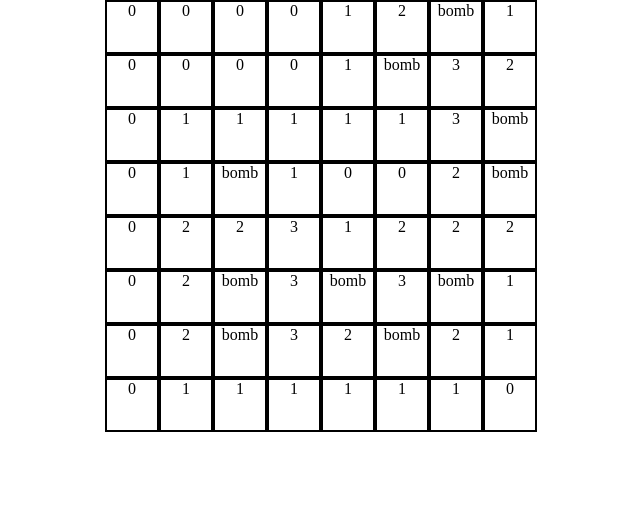
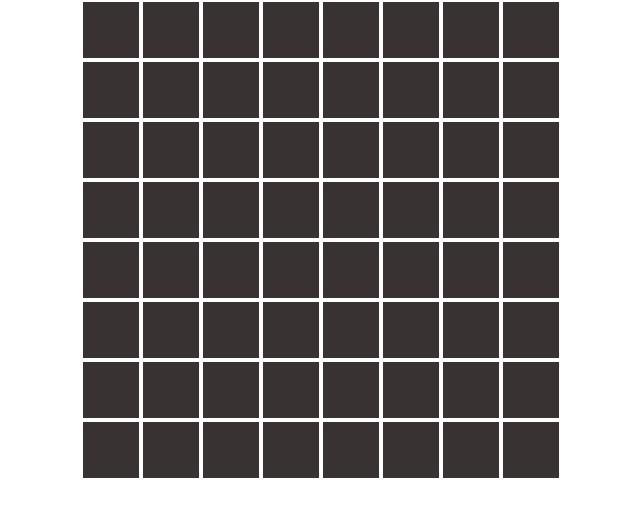
Before and after one commit to dylant135/minesweeper, a React (Create React App) app: page /game in a window 1280 px wide. Shown: the top 516 px of the page, without its empty margins (319-959 px from the left). Built offline with nearby package versions, Linux system fonts and the light colour scheme.

Commit message:
board updating correctly. Gonna and flag and click buttons because the laptop is giving me issues

```diff
--- a/src/App.css
+++ b/src/App.css
@@ -21,8 +21,11 @@
 }
 
 .cell {
-  border: 2px solid black;
+  border: 2px solid white;
+  color: white;
+  background-color: #393232;
   border-collapse: collapse;
   width: 50px;
   height: 50px;
+  padding: 3px;
 }
--- a/src/components/Board.tsx
+++ b/src/components/Board.tsx
@@ -5,7 +5,7 @@ import Cell from "./Cell";
 
 export default function Board() {
     const {isReady} = useContext(gameContext)
-    const [boardData, setIsBoardData] = useState(generateBoard())
+    const [boardData, setBoardData] = useState(generateBoard())
 
 
     function generateBoard() {
@@ -34,7 +34,6 @@ export default function Board() {
     }
 
     function plantBombs(data:cellType[][]) {
-        console.log(data)
         let bombs = 10
         while(bombs > 0) {
             //Math.floor(Math.random() * (max - min + 1) + min)
@@ -105,6 +104,8 @@ export default function Board() {
             return (
                 <Cell
                     cellData={cell}
+                    setBoardData={setBoardData}
+                    boardData={boardData}
                 />
             )
         })
--- a/src/components/Cell.tsx
+++ b/src/components/Cell.tsx
@@ -2,13 +2,30 @@ import React from "react";
 import { cellType } from "../types/cellType";
 
 type propsType = {
-    cellData: cellType
+    cellData: cellType,
+    setBoardData: React.Dispatch<React.SetStateAction<cellType[][]>>,
+    boardData: cellType[][]
 }
 
-export default function Cell({cellData}: propsType) {
+export default function Cell({cellData, setBoardData, boardData}: propsType) {
+
+    function handleClick() {
+        if(cellData.isHidden) {
+            let newData = [...boardData]
+            newData[cellData.x][cellData.y].isHidden = false
+            setBoardData(newData)
+        }
+    }
+
+    function handleFlag() {
+        let newData = [...boardData]
+        boardData[cellData.x][cellData.y].isFlagged = !boardData[cellData.x][cellData.y].isFlagged
+        setBoardData(newData)
+    }
+
     return (
-        <div className="cell">
-            {cellData.isMine ? 'bomb' : cellData.num}
+        <div className="cell" onClick={handleClick} onContextMenu={handleFlag}>
+            {!cellData.isHidden && <p>{cellData.isMine ? 'bomb' : cellData.isFlagged ? 'flag' : cellData.num}</p>}
         </div>
     )
 }
```
